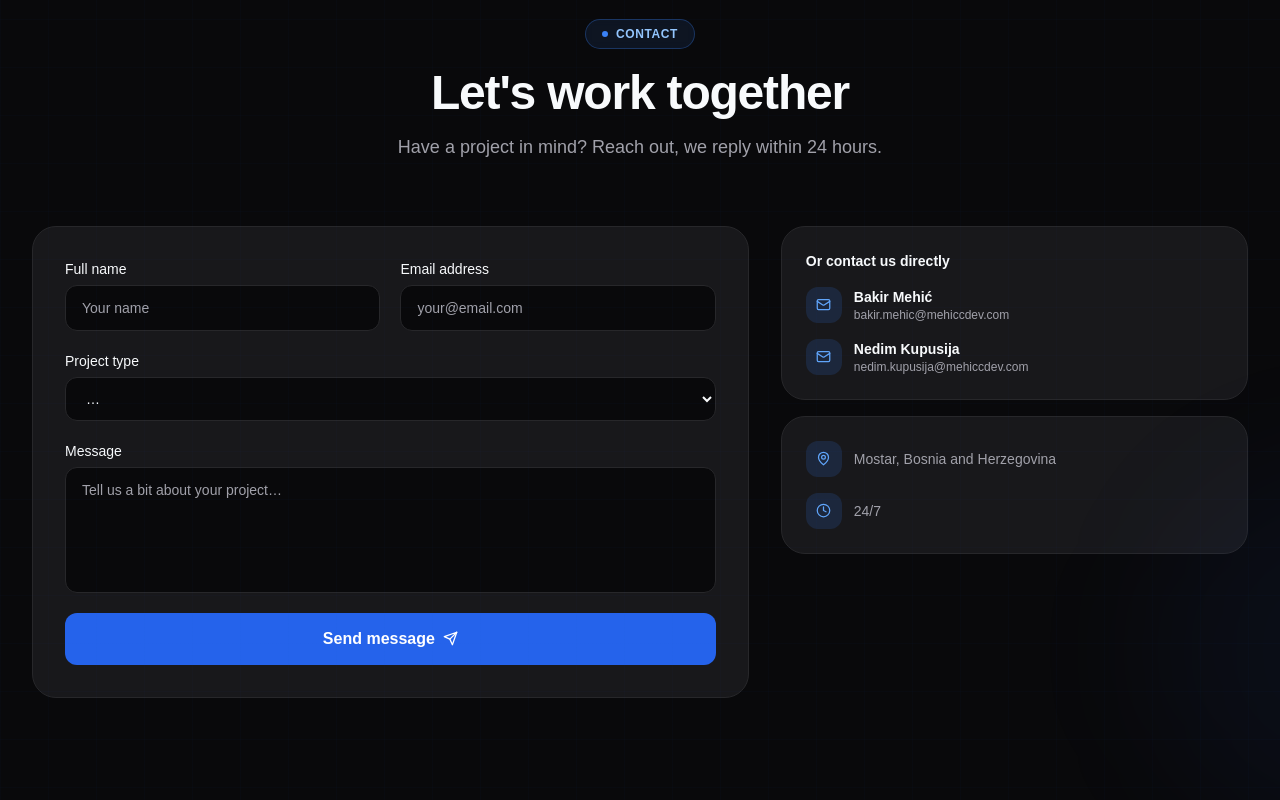
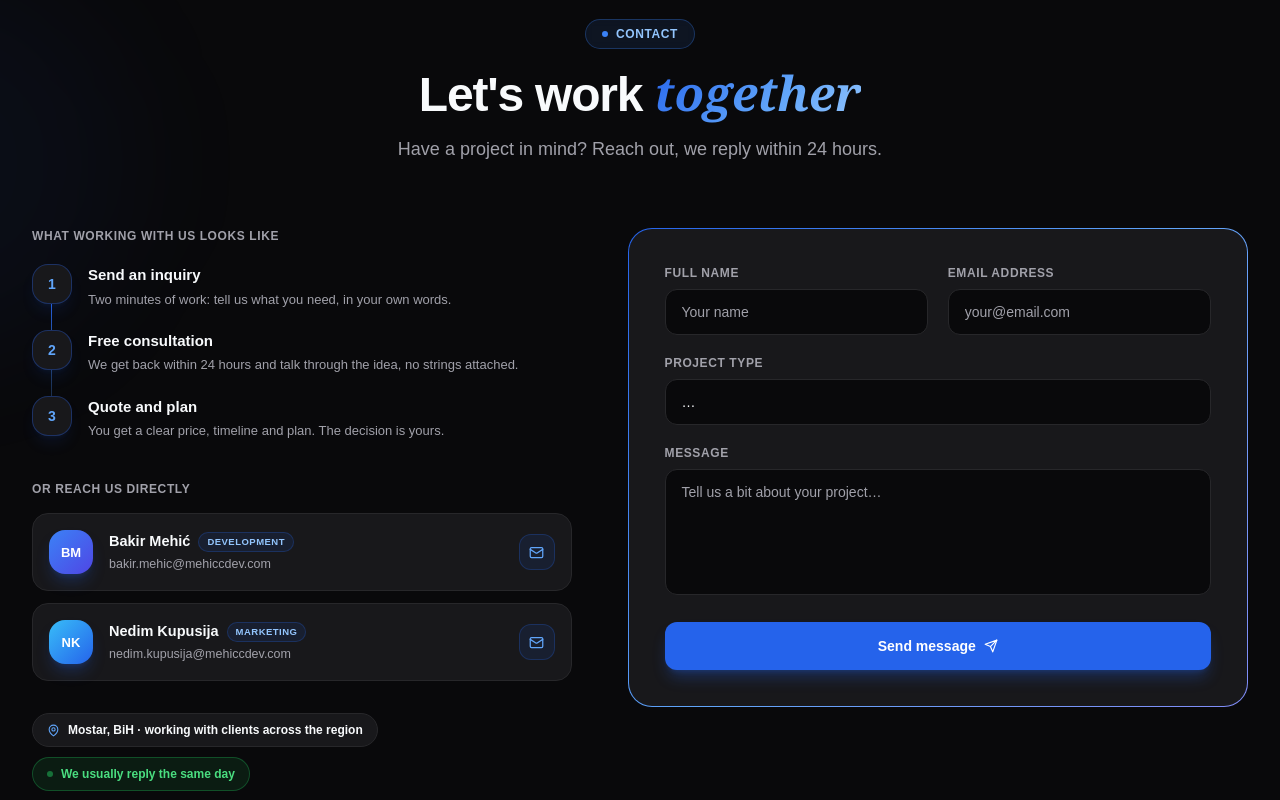
Before and after one commit to Bakeee99/mehiccdev, a Next.js app: page / in a window 1280 px wide. Shown: the part 10580-11380 px from the top of the page. Built offline with nearby package versions, Linux system fonts and the light colour scheme.

Commit message:
Nova kontakt us sekcija

```diff
--- a/components/sections/Contact.tsx
+++ b/components/sections/Contact.tsx
@@ -1,32 +1,113 @@
 /**
  * components/sections/Contact.tsx
  * ─────────────────────────────────────────────────────────────────────────────
- * Clear, prominent contact form section:
- *  • Name, email, project-type dropdown, message
- *  • Inline validation + success state
- *  • Direct contact cards (emails) on the side
+ * Kontakt sekcija (v2, premium redizajn).
  *
- * NOTE: handleSubmit currently simulates submission. To make it actually send,
- * see the comment inside handleSubmit (connect to Formspree / API route / Resend).
+ * Kompozicija:
+ *   • Lijevo: "Šta slijedi" (3 numerisana koraka s gradijentnom linijom),
+ *     kartice Bakira i Nedima s avatarima od inicijala i ulogama,
+ *     te lokacija + vrijeme odgovora.
+ *   • Desno: forma u kartici s gradijentnim okvirom (isti brand okvir kao
+ *     flagship traka), polja na --bg podlozi, veliki submit s ikonicom.
+ *
+ * Logika slanja je ISTA kao prije (simulacija + Formspree uputa u komentaru).
+ * Self-contained (BS/EN u fajlu), useReveal pattern, dark/light, bez crtica.
  */
 
 "use client";
 
 import { useState } from "react";
 import { motion } from "framer-motion";
-import { Send, CheckCircle2, Mail, MapPin, Clock } from "lucide-react";
-import { staggerContainer, fadeUp, slideInLeft, slideInRight, viewportOnce } from "@/lib/animations";
+import { Send, CheckCircle2, Mail, MapPin } from "lucide-react";
+import { staggerContainer, staggerContainerSlow, fadeUp, slideInLeft, slideInRight } from "@/lib/animations";
+import { useReveal } from "@/lib/useReveal";
 import { useLanguage } from "@/components/ui/LanguageProvider";
 
-const CONTACT_EMAILS = [
-  { name: "Bakir Mehić",    email: "bakir.mehic@mehiccdev.com"    },
-  { name: "Nedim Kupusija", email: "nedim.kupusija@mehiccdev.com" },
+const PEOPLE = [
+  { name: "Bakir Mehić",    email: "bakir.mehic@mehiccdev.com",    initials: "BM", gradient: "from-blue-500 to-indigo-600" },
+  { name: "Nedim Kupusija", email: "nedim.kupusija@mehiccdev.com", initials: "NK", gradient: "from-sky-400 to-blue-600" },
 ];
 
+type Content = {
+  label: string; heading1: string; headingAccent: string; subtitle: string;
+  stepsTitle: string;
+  steps: { t: string; d: string }[];
+  roles: [string, string];
+  orReach: string;
+  location: string; response: string;
+  nameLabel: string; namePlaceholder: string;
+  emailLabel: string; emailPlaceholder: string;
+  subjectLabel: string; subjectOptions: string[];
+  messageLabel: string; messagePlaceholder: string;
+  submit: string; submitting: string; success: string;
+};
+
+const T: Record<"bs" | "en", Content> = {
+  bs: {
+    label: "Kontakt",
+    heading1: "Započnimo",
+    headingAccent: "saradnju",
+    subtitle: "Imate projekat na umu? Javite nam se, odgovaramo u roku od 24 sata.",
+    stepsTitle: "Kako izgleda saradnja s nama",
+    steps: [
+      { t: "Pošaljete upit",          d: "Dvije minute posla: recite nam šta vam treba, svojim riječima." },
+      { t: "Besplatne konsultacije",  d: "Javimo se u roku od 24 sata i prođemo kroz ideju, bez obaveza." },
+      { t: "Ponuda i plan",           d: "Dobijete jasnu cijenu, rokove i plan. Odluka je na vama." },
+    ],
+    roles: ["Development", "Marketing"],
+    orReach: "Ili nas kontaktirajte direktno",
+    location: "Mostar, BiH · radimo s klijentima iz cijelog regiona",
+    response: "Obično odgovorimo isti dan",
+    nameLabel: "Ime i prezime",
+    namePlaceholder: "Vaše ime",
+    emailLabel: "Email adresa",
+    emailPlaceholder: "vasa@email.com",
+    subjectLabel: "Tip projekta",
+    subjectOptions: ["Web sajt", "Web aplikacija", "Digitalni marketing", "AI integracija", "Ostalo"],
+    messageLabel: "Poruka",
+    messagePlaceholder: "Recite nam nešto o vašem projektu…",
+    submit: "Pošalji poruku",
+    submitting: "Slanje…",
+    success: "Hvala! Vaša poruka je poslana. Javljamo se uskoro.",
+  },
+  en: {
+    label: "Contact",
+    heading1: "Let's work",
+    headingAccent: "together",
+    subtitle: "Have a project in mind? Reach out, we reply within 24 hours.",
+    stepsTitle: "What working with us looks like",
+    steps: [
+      { t: "Send an inquiry",      d: "Two minutes of work: tell us what you need, in your own words." },
+      { t: "Free consultation",    d: "We get back within 24 hours and talk through the idea, no strings attached." },
+      { t: "Quote and plan",       d: "You get a clear price, timeline and plan. The decision is yours." },
+    ],
+    roles: ["Development", "Marketing"],
+    orReach: "Or reach us directly",
+    location: "Mostar, BiH · working with clients across the region",
+    response: "We usually reply the same day",
+    nameLabel: "Full name",
+    namePlaceholder: "Your name",
+    emailLabel: "Email address",
+    emailPlaceholder: "your@email.com",
+    subjectLabel: "Project type",
+    subjectOptions: ["Website", "Web application", "Digital marketing", "AI integration", "Other"],
+    messageLabel: "Message",
+    messagePlaceholder: "Tell us a bit about your project…",
+    submit: "Send message",
+    submitting: "Sending…",
+    success: "Thank you! Your message has been sent. We'll be in touch soon.",
+  },
+};
+
 export function Contact() {
-  const { t } = useLanguage();
-  // Keeps sections visible after a language/theme switch (no re-hide on re-render)
-  const [seen, setSeen] = useState(false);
+  const { lang } = useLanguage();
+  const d = T[(lang as "bs" | "en")] ?? T.bs;
+
+  // One reveal per motion block — fires exactly once, survives language/theme switches
+  const revealHead = useReveal();
+  const revealInfo = useReveal();
+  const revealForm = useReveal();
+
   const [form, setForm] = useState({ name: "", email: "", subject: "", message: "" });
   const [submitted, setSubmitted] = useState(false);
   const [loading, setLoading]     = useState(false);
@@ -57,22 +138,24 @@ export function Contact() {
     setSubmitted(true);
   };
 
+  const inputCls = `w-full px-4 py-3 rounded-xl text-sm bg-[var(--bg)]
+                    border border-[var(--border)] text-[var(--text)]
+                    placeholder:text-[var(--text-muted)] focus:outline-none
+                    focus:border-brand-600/60 focus:ring-2 focus:ring-brand-600/15 transition-all`;
+  const labelCls = "block text-xs font-bold uppercase tracking-wider text-[var(--text-muted)] mb-2";
+
   return (
     <section id="kontakt" className="py-28 lg:py-36 relative overflow-hidden">
-      <div className="absolute inset-0 bg-grid-pattern bg-grid-md opacity-60" aria-hidden />
       <div className="absolute top-0 inset-x-0 h-px bg-[var(--border)]" aria-hidden />
-      <div className="absolute -right-64 bottom-0 w-96 h-96 rounded-full bg-brand-600/5 blur-3xl pointer-events-none" aria-hidden />
+      <div className="absolute inset-0 bg-grid-pattern bg-grid-md opacity-[0.05] pointer-events-none
+                      [mask-image:radial-gradient(75%_65%_at_50%_40%,black,transparent)]" aria-hidden />
+      <div className="absolute -right-64 bottom-0 w-[500px] h-[500px] rounded-full bg-brand-600/6 blur-3xl pointer-events-none" aria-hidden />
+      <div className="absolute -left-64 top-24 w-96 h-96 rounded-full bg-brand-600/5 blur-3xl pointer-events-none" aria-hidden />
 
-      <div className="max-w-7xl mx-auto px-6 lg:px-8">
-        {/* Header */}
-        <motion.div
-          variants={staggerContainer}
-          initial={seen ? false : "hidden"}
-          whileInView="visible"
-          viewport={viewportOnce}
-          onViewportEnter={() => setSeen(true)}
-          className="text-center mb-16"
-        >
+      <div className="max-w-7xl mx-auto px-6 lg:px-8 relative">
+
+        {/* ── Header ─────────────────────────────────────────────────────── */}
+        <motion.div variants={staggerContainer} {...revealHead} className="text-center mb-16">
           <motion.div variants={fadeUp} className="flex justify-center mb-5">
             <span className="inline-flex items-center gap-2 px-4 py-1.5 rounded-full
                              border border-brand-600/30 dark:border-brand-500/30
@@ -80,164 +163,166 @@ export function Contact() {
                              text-brand-700 dark:text-brand-300
                              text-xs font-semibold tracking-wider uppercase backdrop-blur-sm">
               <span className="w-1.5 h-1.5 rounded-full bg-brand-500" aria-hidden />
-              {t.contact.label}
+              {d.label}
             </span>
           </motion.div>
           <motion.h2 variants={fadeUp} className="text-4xl sm:text-5xl font-extrabold tracking-tight mb-4">
-            {t.contact.heading}
+            {d.heading1}{" "}
+            <span className="text-gradient font-serif italic font-semibold tracking-normal">{d.headingAccent}</span>
           </motion.h2>
           <motion.p variants={fadeUp} className="max-w-xl mx-auto text-[var(--text-muted)] text-lg leading-relaxed">
-            {t.contact.subtitle}
+            {d.subtitle}
           </motion.p>
         </motion.div>
 
-        <div className="grid lg:grid-cols-5 gap-8">
-          {/* ── Form (3/5 width) ──────────────────────────────────────────────── */}
-          <motion.div
-            variants={slideInLeft}
-            initial={seen ? false : "hidden"}
-            whileInView="visible"
-            viewport={viewportOnce}
-          onViewportEnter={() => setSeen(true)}
-            className="lg:col-span-3 p-8 rounded-3xl border border-[var(--border)] bg-[var(--surface)]"
+        <div className="grid lg:grid-cols-[1fr_1.15fr] gap-12 lg:gap-14 items-start">
+
+          {/* ── Lijevo: koraci + ljudi + info ──────────────────────────────── */}
+          <motion.div variants={staggerContainerSlow} {...revealInfo}>
+
+            {/* Šta slijedi */}
+            <motion.p variants={fadeUp} className="text-xs font-bold uppercase tracking-wider text-[var(--text-muted)] mb-5">
+              {d.stepsTitle}
+            </motion.p>
+            <motion.div variants={slideInLeft} className="relative mb-10">
+              <div className="absolute left-[19px] top-8 bottom-8 w-px bg-gradient-to-b from-brand-600 via-brand-500/50 to-brand-400/20" aria-hidden />
+              <div className="flex flex-col gap-5">
+                {d.steps.map((s, i) => (
+                  <div key={s.t} className="relative flex items-start gap-4">
+                    <span className="relative z-10 w-10 h-10 rounded-2xl flex items-center justify-center flex-shrink-0
+                                     bg-[var(--surface)] border border-brand-600/35
+                                     text-sm font-extrabold text-brand-600 dark:text-brand-400
+                                     shadow-lg shadow-brand-600/10">
+                      {i + 1}
+                    </span>
+                    <span className="pt-0.5">
+                      <span className="block text-[15px] font-extrabold text-[var(--text)] leading-tight">{s.t}</span>
+                      <span className="block text-[13px] text-[var(--text-muted)] leading-relaxed mt-1">{s.d}</span>
+                    </span>
+                  </div>
+                ))}
+              </div>
+            </motion.div>
+
+            {/* Direktni kontakti */}
+            <motion.p variants={fadeUp} className="text-xs font-bold uppercase tracking-wider text-[var(--text-muted)] mb-4">
+              {d.orReach}
+            </motion.p>
+            <div className="flex flex-col gap-3 mb-8">
+              {PEOPLE.map((p, i) => (
+                <motion.a
+                  key={p.email}
+                  variants={fadeUp}
+                  whileHover={{ x: 5 }}
+                  href={`mailto:${p.email}`}
+                  className="group flex items-center gap-4 p-4 rounded-2xl
+                             bg-[var(--surface)] border border-[var(--border)]
+                             transition-[border-color,box-shadow] duration-300
+                             hover:border-brand-600/40 hover:shadow-lg hover:shadow-brand-600/10"
                 >
+                  <span className={`w-11 h-11 rounded-2xl flex-shrink-0 flex items-center justify-center
+                                    bg-gradient-to-br ${p.gradient} text-white text-[13px] font-extrabold
+                                    shadow-lg shadow-brand-600/25`}>
+                    {p.initials}
+                  </span>
+                  <span className="min-w-0">
+                    <span className="flex items-center gap-2">
+                      <span className="text-[14.5px] font-bold text-[var(--text)]">{p.name}</span>
+                      <span className="px-2 py-0.5 rounded-full text-[9.5px] font-bold uppercase tracking-wider
+                                       text-brand-700 dark:text-brand-300 bg-brand-600/10 border border-brand-600/25">
+                        {d.roles[i]}
+                      </span>
+                    </span>
+                    <span className="block text-[12.5px] text-[var(--text-muted)] truncate mt-0.5">{p.email}</span>
+                  </span>
+                  <span className="ml-auto flex-shrink-0 w-9 h-9 rounded-xl flex items-center justify-center
+                                   bg-brand-600/10 border border-brand-600/25 text-brand-600 dark:text-brand-400
+                                   transition-[background-color] duration-300 group-hover:bg-brand-600/25">
+                    <Mail size={15} />
+                  </span>
+                </motion.a>
+              ))}
+            </div>
+
+            {/* Lokacija + vrijeme odgovora */}
+            <motion.div variants={fadeUp} className="flex flex-wrap gap-2.5">
+              <span className="inline-flex items-center gap-2 px-3.5 py-2 rounded-full text-xs font-semibold
+                               text-[var(--text)] bg-[var(--surface)] border border-[var(--border)]">
+                <MapPin size={13} className="text-brand-600 dark:text-brand-400" /> {d.location}
+              </span>
+              <span className="inline-flex items-center gap-2 px-3.5 py-2 rounded-full text-xs font-semibold
+                               text-green-700 dark:text-green-400 bg-green-500/10 border border-green-500/30">
+                <span className="w-1.5 h-1.5 rounded-full bg-green-500 animate-pulse" aria-hidden /> {d.response}
+              </span>
+            </motion.div>
+          </motion.div>
+
+          {/* ── Desno: forma u kartici s gradijentnim okvirom ──────────────── */}
+          <motion.div variants={slideInRight} {...revealForm}>
+            <div
+              className="relative rounded-3xl overflow-hidden"
+              style={{
+                background: "linear-gradient(var(--surface), var(--surface)) padding-box, linear-gradient(135deg, #2563EB, #60A5FA, #818CF8) border-box",
+                border: "1.5px solid transparent",
+              }}
+            >
+              <div className="absolute -top-24 -right-24 w-72 h-72 rounded-full bg-brand-600/12 blur-3xl pointer-events-none" aria-hidden />
+
+              <div className="relative p-6 sm:p-9">
                 {submitted ? (
-              // Success state
                   <div className="flex flex-col items-center justify-center text-center py-16">
-                <div className="w-16 h-16 rounded-full bg-green-500/15 flex items-center justify-center mb-4">
-                  <CheckCircle2 size={32} className="text-green-600 dark:text-green-400" />
-                </div>
-                <p className="text-lg font-bold text-[var(--text)]">{t.contact.success}</p>
+                    <span className="w-16 h-16 rounded-3xl flex items-center justify-center mb-5
+                                     bg-green-500/10 border border-green-500/35 text-green-500">
+                      <CheckCircle2 size={28} />
+                    </span>
+                    <p className="text-lg font-bold text-[var(--text)] max-w-sm">{d.success}</p>
                   </div>
                 ) : (
                   <form onSubmit={handleSubmit} className="flex flex-col gap-5">
-                {/* Name + Email row */}
                     <div className="grid sm:grid-cols-2 gap-5">
-                  <div className="flex flex-col gap-1.5">
-                    <label htmlFor="name" className="text-sm font-medium text-[var(--text)]">
-                      {t.contact.nameLabel}
-                    </label>
-                    <input
-                      id="name" name="name" type="text" required
-                      value={form.name} onChange={handleChange}
-                      placeholder={t.contact.namePlaceholder}
-                      className="px-4 py-3 rounded-xl text-sm bg-[var(--bg)] border border-[var(--border)]
-                                 text-[var(--text)] placeholder:text-[var(--text-muted)] focus:outline-none
-                                 focus:border-brand-600/60 focus:ring-2 focus:ring-brand-600/15 transition-all"
-                    />
+                      <div>
+                        <label htmlFor="c-name" className={labelCls}>{d.nameLabel}</label>
+                        <input id="c-name" name="name" type="text" required value={form.name}
+                               onChange={handleChange} placeholder={d.namePlaceholder} className={inputCls} />
                       </div>
-                  <div className="flex flex-col gap-1.5">
-                    <label htmlFor="email" className="text-sm font-medium text-[var(--text)]">
-                      {t.contact.emailLabel}
-                    </label>
-                    <input
-                      id="email" name="email" type="email" required
-                      value={form.email} onChange={handleChange}
-                      placeholder={t.contact.emailPlaceholder}
-                      className="px-4 py-3 rounded-xl text-sm bg-[var(--bg)] border border-[var(--border)]
-                                 text-[var(--text)] placeholder:text-[var(--text-muted)] focus:outline-none
-                                 focus:border-brand-600/60 focus:ring-2 focus:ring-brand-600/15 transition-all"
-                    />
+                      <div>
+                        <label htmlFor="c-email" className={labelCls}>{d.emailLabel}</label>
+                        <input id="c-email" name="email" type="email" required value={form.email}
+                               onChange={handleChange} placeholder={d.emailPlaceholder} className={inputCls} />
                       </div>
                     </div>
 
-                {/* Subject dropdown */}
-                <div className="flex flex-col gap-1.5">
-                  <label htmlFor="subject" className="text-sm font-medium text-[var(--text)]">
-                    {t.contact.subjectLabel}
-                  </label>
-                  <select
-                    id="subject" name="subject" required
-                    value={form.subject} onChange={handleChange}
-                    className="px-4 py-3 rounded-xl text-sm bg-[var(--bg)] border border-[var(--border)]
-                               text-[var(--text)] focus:outline-none focus:border-brand-600/60
-                               focus:ring-2 focus:ring-brand-600/15 transition-all"
-                  >
+                    <div>
+                      <label htmlFor="c-subject" className={labelCls}>{d.subjectLabel}</label>
+                      <select id="c-subject" name="subject" required value={form.subject}
+                              onChange={handleChange} className={`${inputCls} appearance-none cursor-pointer`}>
                         <option value="" disabled>…</option>
-                    {t.contact.subjectOptions.map((opt) => (
-                      <option key={opt} value={opt}>{opt}</option>
+                        {d.subjectOptions.map((o) => (
+                          <option key={o} value={o}>{o}</option>
                         ))}
                       </select>
                     </div>
 
-                {/* Message */}
-                <div className="flex flex-col gap-1.5">
-                  <label htmlFor="message" className="text-sm font-medium text-[var(--text)]">
-                    {t.contact.messageLabel}
-                  </label>
-                  <textarea
-                    id="message" name="message" required rows={5}
-                    value={form.message} onChange={handleChange}
-                    placeholder={t.contact.messagePlaceholder}
-                    className="px-4 py-3 rounded-xl text-sm bg-[var(--bg)] border border-[var(--border)]
-                               text-[var(--text)] placeholder:text-[var(--text-muted)] focus:outline-none
-                               focus:border-brand-600/60 focus:ring-2 focus:ring-brand-600/15 transition-all resize-none"
-                  />
+                    <div>
+                      <label htmlFor="c-message" className={labelCls}>{d.messageLabel}</label>
+                      <textarea id="c-message" name="message" required rows={5} value={form.message}
+                                onChange={handleChange} placeholder={d.messagePlaceholder}
+                                className={`${inputCls} resize-none`} />
                     </div>
 
-                {/* Submit */}
                     <button
                       type="submit"
                       disabled={loading}
-                  className="inline-flex items-center justify-center gap-2 px-6 py-3.5 rounded-xl
-                             bg-brand-600 hover:bg-brand-700 text-white font-semibold
+                      className="inline-flex items-center justify-center gap-2 w-full px-6 py-3.5 rounded-xl
+                                 bg-brand-600 hover:bg-brand-700 text-white text-sm font-bold
                                  transition-all duration-200 disabled:opacity-60 disabled:cursor-not-allowed
-                             hover:shadow-xl hover:shadow-brand-600/30 hover:-translate-y-0.5"
+                                 shadow-lg shadow-brand-600/30 hover:shadow-xl hover:shadow-brand-600/40
+                                 hover:-translate-y-0.5"
                     >
-                  {loading ? t.contact.submitting : (<>{t.contact.submit} <Send size={15} /></>)}
+                      {loading ? d.submitting : (<>{d.submit} <Send size={14} /></>)}
                     </button>
                   </form>
                 )}
-          </motion.div>
-
-          {/* ── Direct contact (2/5 width) ────────────────────────────────────── */}
-          <motion.div
-            variants={slideInRight}
-            initial={seen ? false : "hidden"}
-            whileInView="visible"
-            viewport={viewportOnce}
-          onViewportEnter={() => setSeen(true)}
-            className="lg:col-span-2 flex flex-col gap-4"
-          >
-            <div className="p-6 rounded-3xl border border-[var(--border)] bg-[var(--surface)]">
-              <p className="text-sm font-bold text-[var(--text)] mb-4">{t.contact.orReach}</p>
-              <div className="flex flex-col gap-4">
-                {CONTACT_EMAILS.map((c) => (
-                  <a
-                    key={c.email}
-                    href={`mailto:${c.email}`}
-                    className="flex items-start gap-3 group"
-                  >
-                    <span className="flex-shrink-0 w-9 h-9 rounded-xl bg-brand-600/10 dark:bg-brand-500/15
-                                     flex items-center justify-center text-brand-600 dark:text-brand-400">
-                      <Mail size={15} />
-                    </span>
-                    <span>
-                      <span className="block text-sm font-semibold text-[var(--text)]">{c.name}</span>
-                      <span className="block text-xs text-[var(--text-muted)] group-hover:text-brand-600
-                                       dark:group-hover:text-brand-400 transition-colors break-all">
-                        {c.email}
-                      </span>
-                    </span>
-                  </a>
-                ))}
-              </div>
-            </div>
-
-            <div className="p-6 rounded-3xl border border-[var(--border)] bg-[var(--surface)] flex flex-col gap-4">
-              <div className="flex items-center gap-3">
-                <span className="flex-shrink-0 w-9 h-9 rounded-xl bg-brand-600/10 dark:bg-brand-500/15
-                                 flex items-center justify-center text-brand-600 dark:text-brand-400">
-                  <MapPin size={15} />
-                </span>
-                <span className="text-sm text-[var(--text-muted)]">{t.footer.location}</span>
-              </div>
-              <div className="flex items-center gap-3">
-                <span className="flex-shrink-0 w-9 h-9 rounded-xl bg-brand-600/10 dark:bg-brand-500/15
-                                 flex items-center justify-center text-brand-600 dark:text-brand-400">
-                  <Clock size={15} />
-                </span>
-                <span className="text-sm text-[var(--text-muted)]">{t.stats.supportValue}</span>
               </div>
             </div>
           </motion.div>
```
Also changed, not shown: PROCITAJ-ME.txt. Lines whose indentation alone changed are shown as unchanged.
